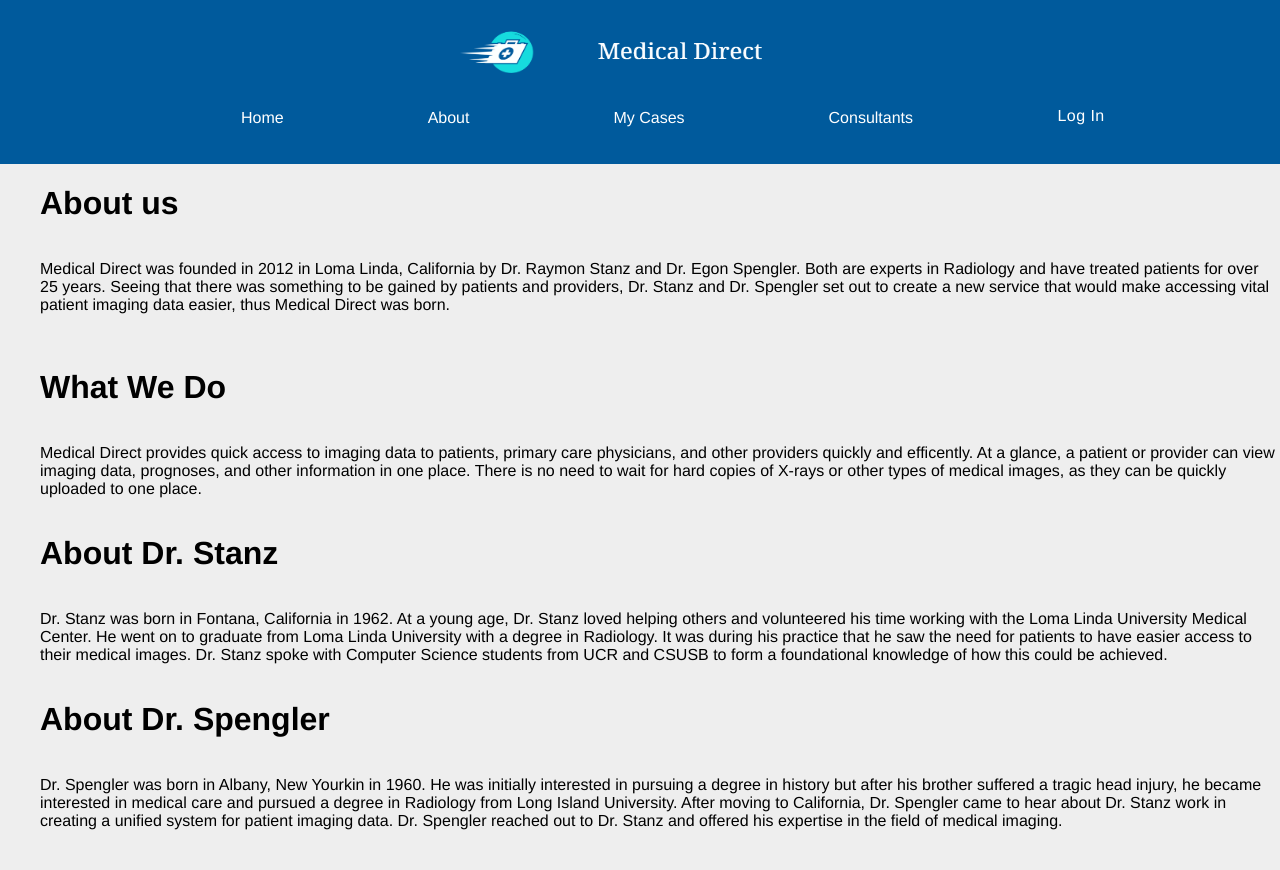
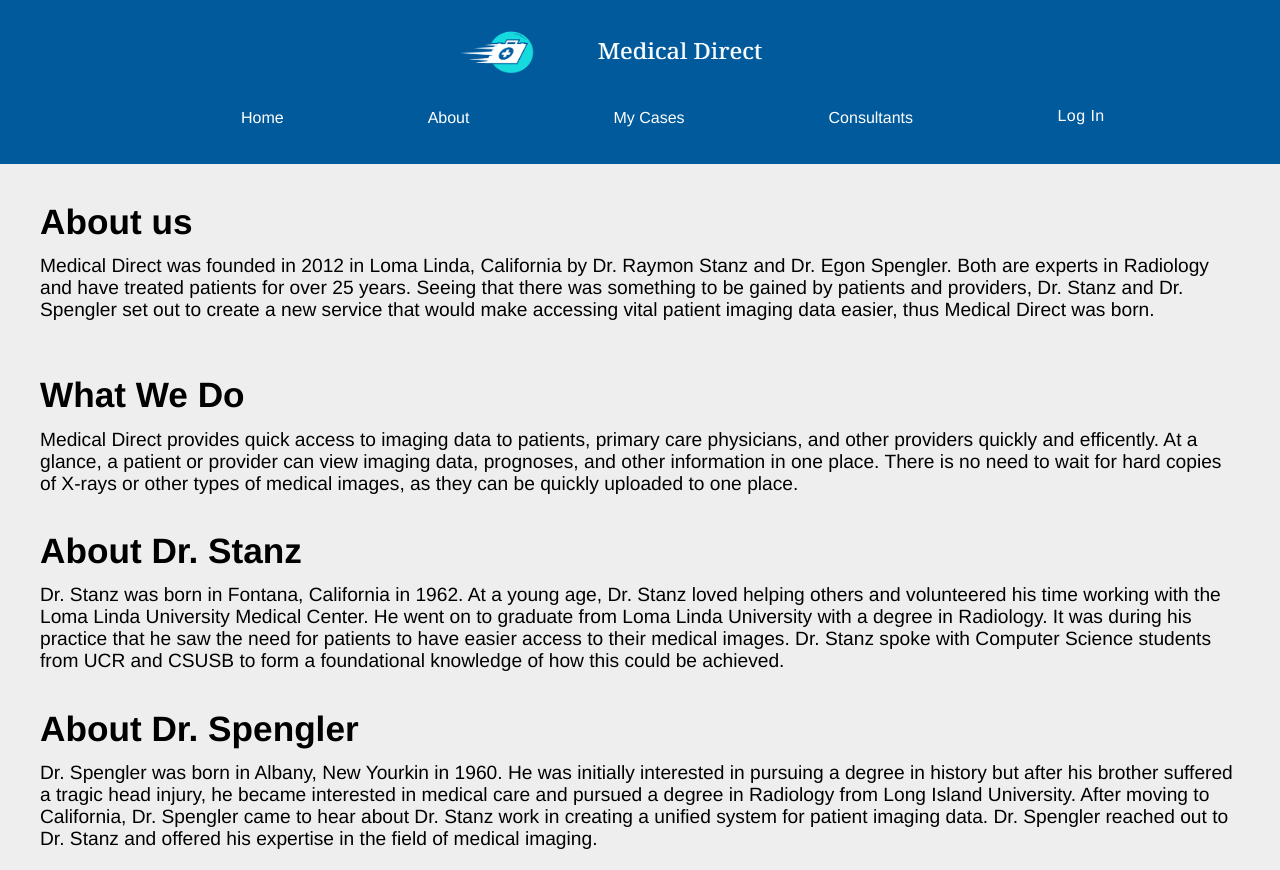
Before and after one commit to medi-bro/imgdb.app, a React (Create React App) app: page /about in a window 1280 px wide. Shown: the top 870 px of the page. Before the commit the page ends 846 px from the top, so only its background shows below. Built offline with nearby package versions, Linux system fonts and the light colour scheme; no server answers.

Commit message:
Fixed CSS about page

```diff
--- a/src/App.css
+++ b/src/App.css
@@ -112,8 +112,22 @@
 .About-us-lore-summary {
   display: flex;
   flex-direction: column;
-  padding-left: 40px;
   font-size: medium;
+  max-width: 1200px;
+  margin: auto;
+  padding-top: 20px;
+}
+
+.About-us-lore-summary h1 {
+  font-size: 2.2em;
+  margin-top: .5em;
+  margin-bottom: .1em;
+}
+
+.About-us-lore-summary p {
+  font-size: 1.2em;
+  margin-top: .5em;
+  margin-bottom: 1em;
 }
 
 .frst-image {
```
